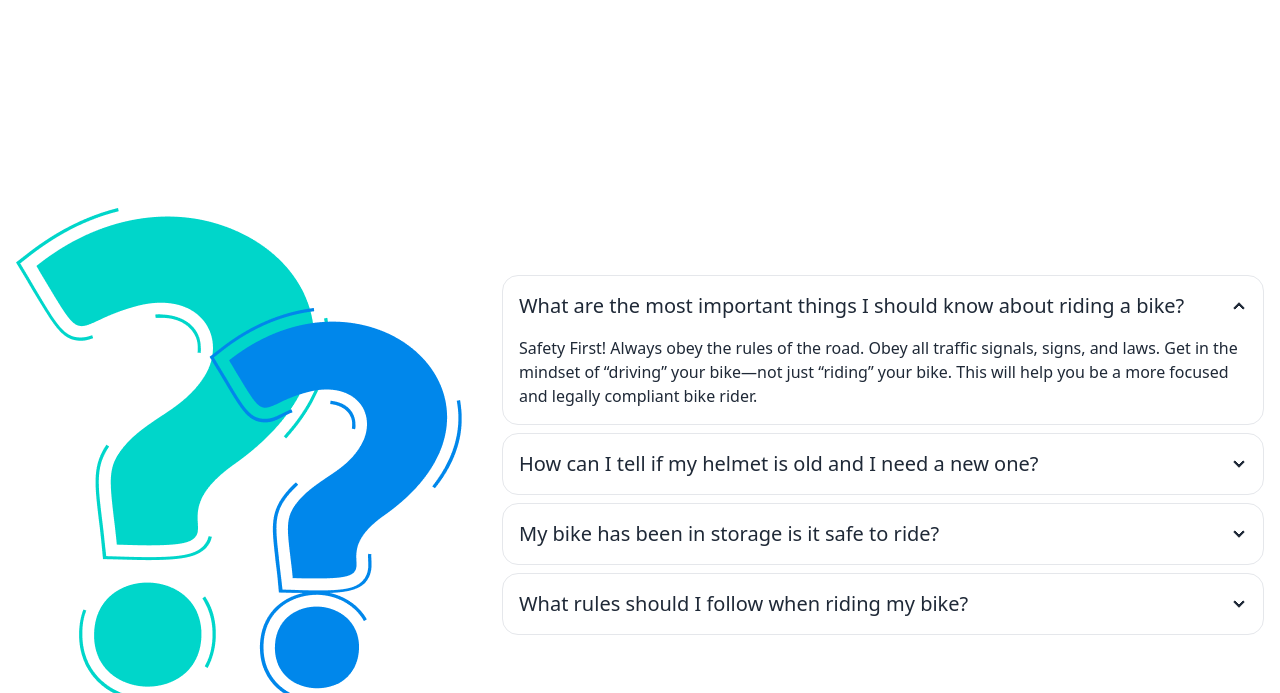
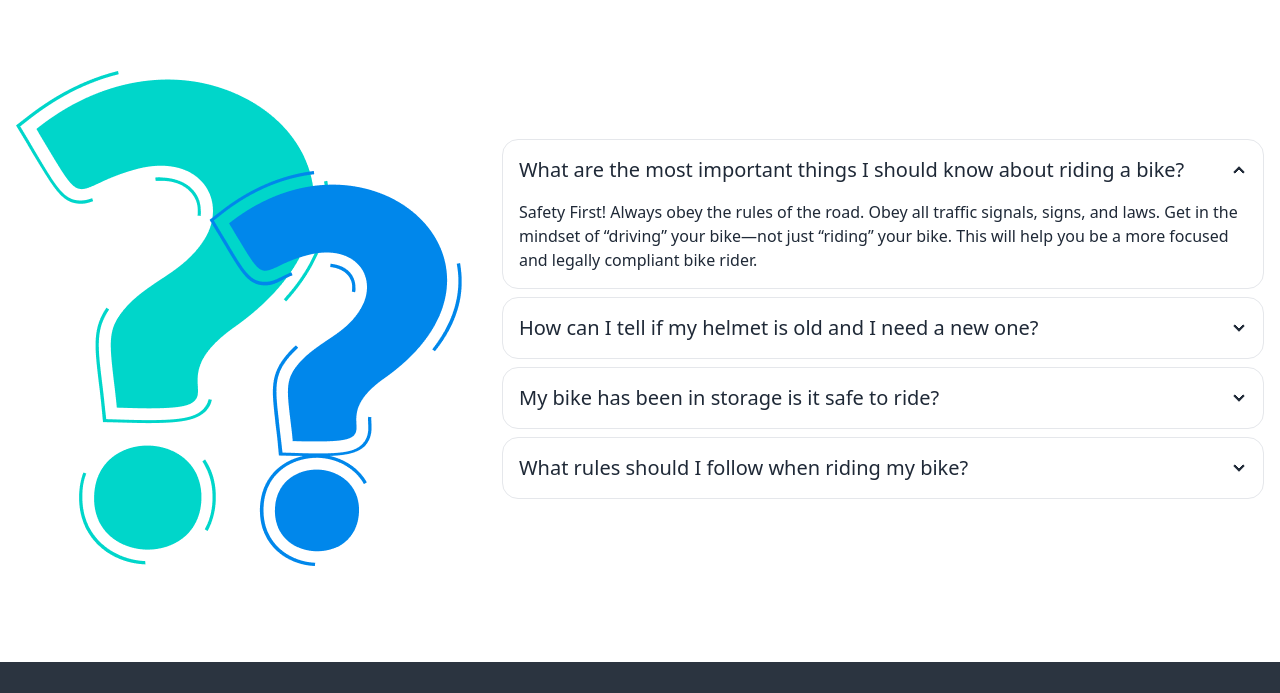
Before and after one commit to samsuuddintoha/biker-zone, a plain HTML site: page index.html in a window 1280 px wide. Shown: the part 2857-3550 px from the top of the page. Drawn offline with nearby package versions, Linux system fonts and the light colour scheme.

Commit message:
fix: faq section

```diff
--- a/index.html
+++ b/index.html
@@ -310,7 +310,7 @@
     <!-- Frequently Asked Questions -->
     <section class="faq px-4 md:p-0 my-20">
       <h2 class="text-5xl lg:text-7xl text-black font-bold text-center mb-16">Frequently Asked <span class="text-primary">Questions</span></h2>
-      <div class="hero min-h-screen">
+      <div class="hero">
         <div class="hero-content flex-col lg:flex-row gap-10">
           <img
             src="images/others/faq.png"
```
